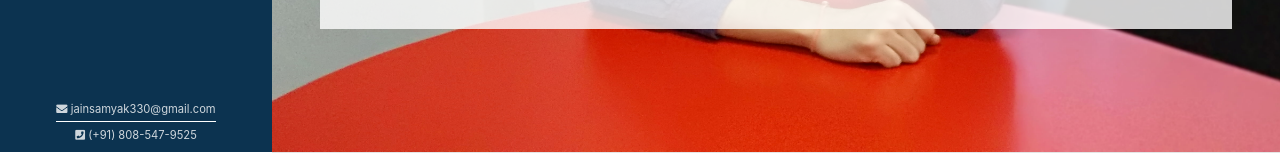
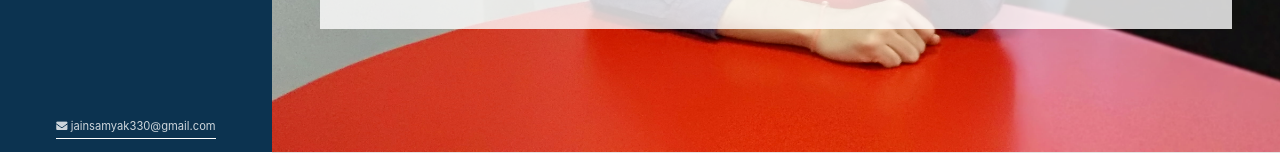
Before and after one commit to jainsamyak/jainsamyak.github.io, a plain HTML site: page index.html in a window 1280 px wide. Shown: the part 648-802 px from the top of the page. Drawn offline with Linux system fonts and the light colour scheme; a web font is replaced by a local one.

Commit message:
Update index.html

```diff
--- a/index.html
+++ b/index.html
@@ -91,7 +91,6 @@
     <div class="navbar-bottom">
       <span><i class="fas fa-envelope"></i> <a href="mailto:jainsamyak330@gmail.com">jainsamyak330@gmail.com</a></span>
       <hr>
-      <span><i class="fas fa-phone-square"></i> <a href="tel:+91-8085479525">(+91) 808-547-9525</a></span>
 
     </div>
   </nav>
```
